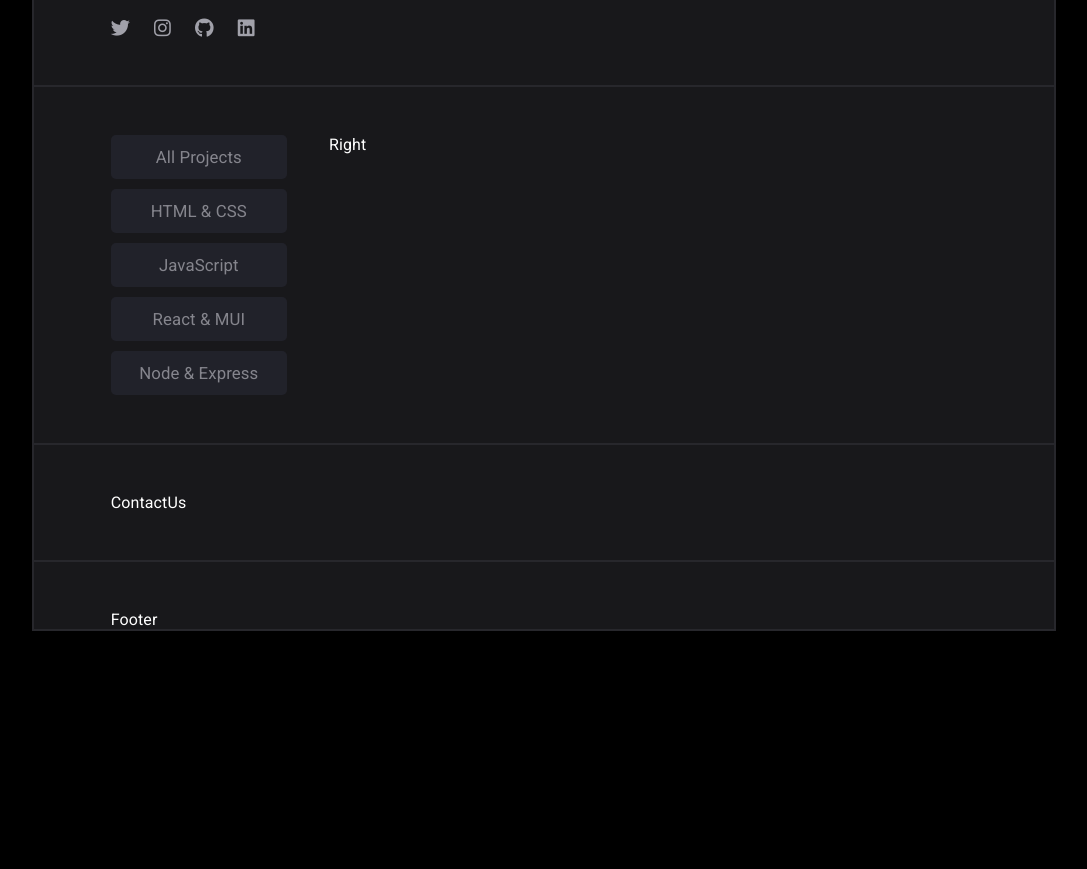
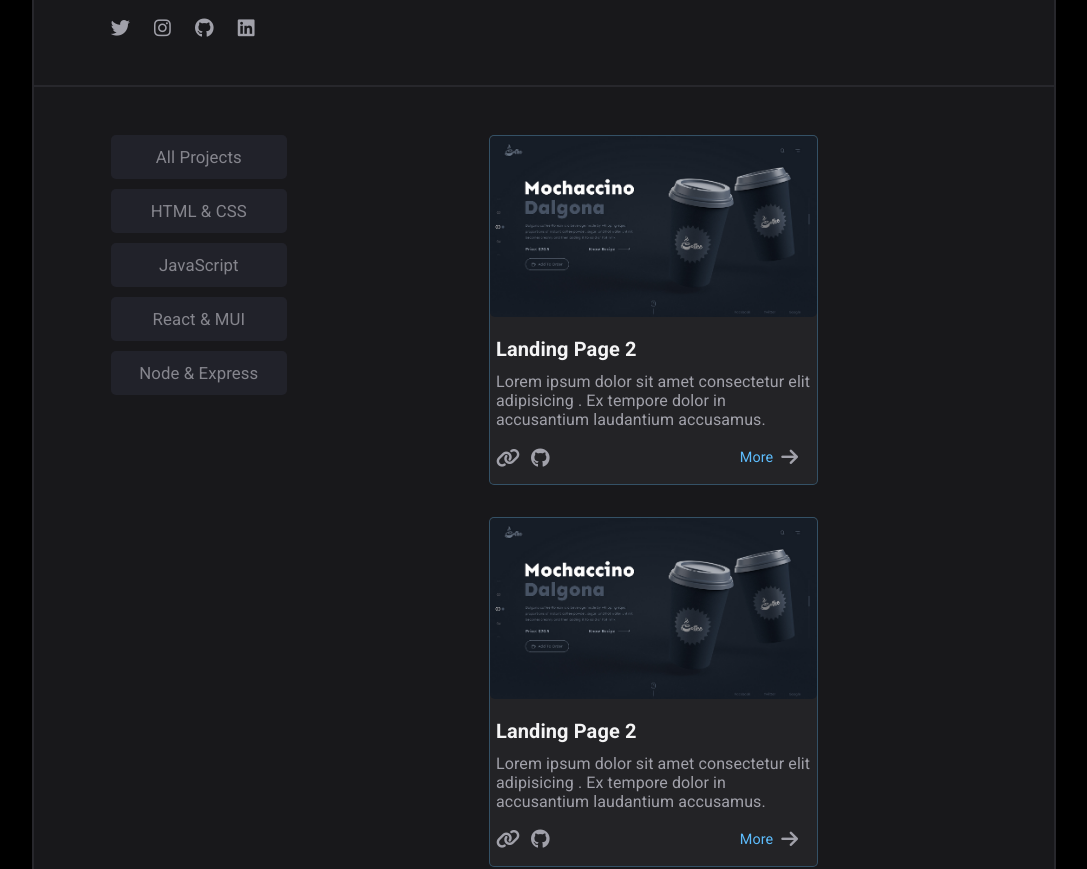
Before and after one commit to redarashid/potfolio, a React (Create React App) app: page / in a window 1280 px wide. Shown: the part 500-1369 px from the top of the page, without its empty margins (96-1183 px from the left). Before the commit the page ends 1131 px from the top, so only its background shows below. Built offline with nearby package versions, Linux system fonts and the light colour scheme.

Commit message:
first commit

```diff
--- a/src/components/3.main/Main.css
+++ b/src/components/3.main/Main.css
@@ -52,14 +52,87 @@ main section.left-section.flex button:active {
 ================================== */
 
 
-
-
-
-
-
-
+main section.right-section.flex {
+    justify-content: center;
+    flex-wrap: wrap;
+    column-gap: 16px;
+    row-gap: 2rem;
+}
+.card {
+    border: 1px solid rgba(93, 188, 252, 0.3);
+    border-radius: 5px;
+    transition: 0.3s;
+    background-image: linear-gradient(
+      rgba(255, 255, 255, 0.05),
+      rgba(255, 255, 255, 0.05)
+    );
+}
+.card:hover {
+    border: 1px solid var(--blue);
+    rotate: 1deg;
+    cursor: pointer;
+    scale: 1.01;
+}
+.card img {
+    border-radius: 5px;
+}
+.card .box {
+    padding: 1rem 0.4rem;
+}
+.card .box .title {
+    font-size: 20px;
+    color: var(--title);
+}
+.card .box .sup-title {
+    color: var(--subtitle);
+    margin-top: 0.7rem;
+    margin-bottom: 1.1rem;
+}
+.card .box .icons {
+    justify-content: space-between;
+}
+.card .icons i {
+    font-size: 1.2rem;
+    color: var(--subtitle);
+}
+.card .icons i:hover {
+    transition: 0.3s ease-in-out;
+    color: var(--icon-hover);
+    font-size: 1.25rem;
+}
+.card a.link {
+    margin-right: 12px;
+    font-size: 0.9rem;
+    color: var(--blue);
+}
+.card a.link span {
+    margin-left: 8px;
+}
 
 
 /* =====================================
   3- Responsive Design (media query)
 ======================================== */
+
+
+
+@media (max-width: 600px) {
+    main.flex {
+      flex-direction: column;
+      gap: 2.64rem;
+      align-items: center;
+    }
+
+    main section.left-section.flex {
+      flex-direction: row;
+      flex-wrap: wrap;
+      justify-content: center;
+      gap: 10px;
+    }
+
+    main section.left-section.flex button {
+      width: 7rem;
+      padding: 0.8rem 0;
+      font-size: 0.9rem;
+    }
+  }
--- a/src/components/3.main/Main.js
+++ b/src/components/3.main/Main.js
@@ -13,7 +13,39 @@ const Main = () => {
       </section>
 
 
-      <section className='right-section'>Right</section>
+      <section className='flex right-section'>
+
+        {['aa', 'bb', 'cc', 'dd', 'ff', 'ee', 'ww', 'rr'].map((items)=> {
+          return (
+            <article key={items} className=' card'>
+          <img width={327} src='./1 (1).jpg' alt=''/>
+
+          <div className='box'>
+            <h1 className='title'>Landing Page 2</h1>
+            <p className='sup-title'>Lorem ipsum dolor sit amet consectetur elit<br/> adipisicing . Ex
+              tempore dolor in<br/> accusantium laudantium accusamus.
+            </p>
+
+            <div className='icons flex'>
+              <div style={{ gap: "11px" }} className="flex">
+                <i class="fa-solid fa-link"></i>
+                <i class="fa-brands fa-github"></i>
+              </div>
+
+              <a href='#more' className='link flex'>
+                More
+                <span style={{ alignSelf: "end" }}><i class="fa-solid fa-arrow-right"></i></span>
+              </a>
+            </div>
+          </div>
+        </article>
+          )
+        })}
+
+
+
+
+      </section>
     </main>
   )
 }
```
Also changed, not shown: public/1 (1).jpg (added).
